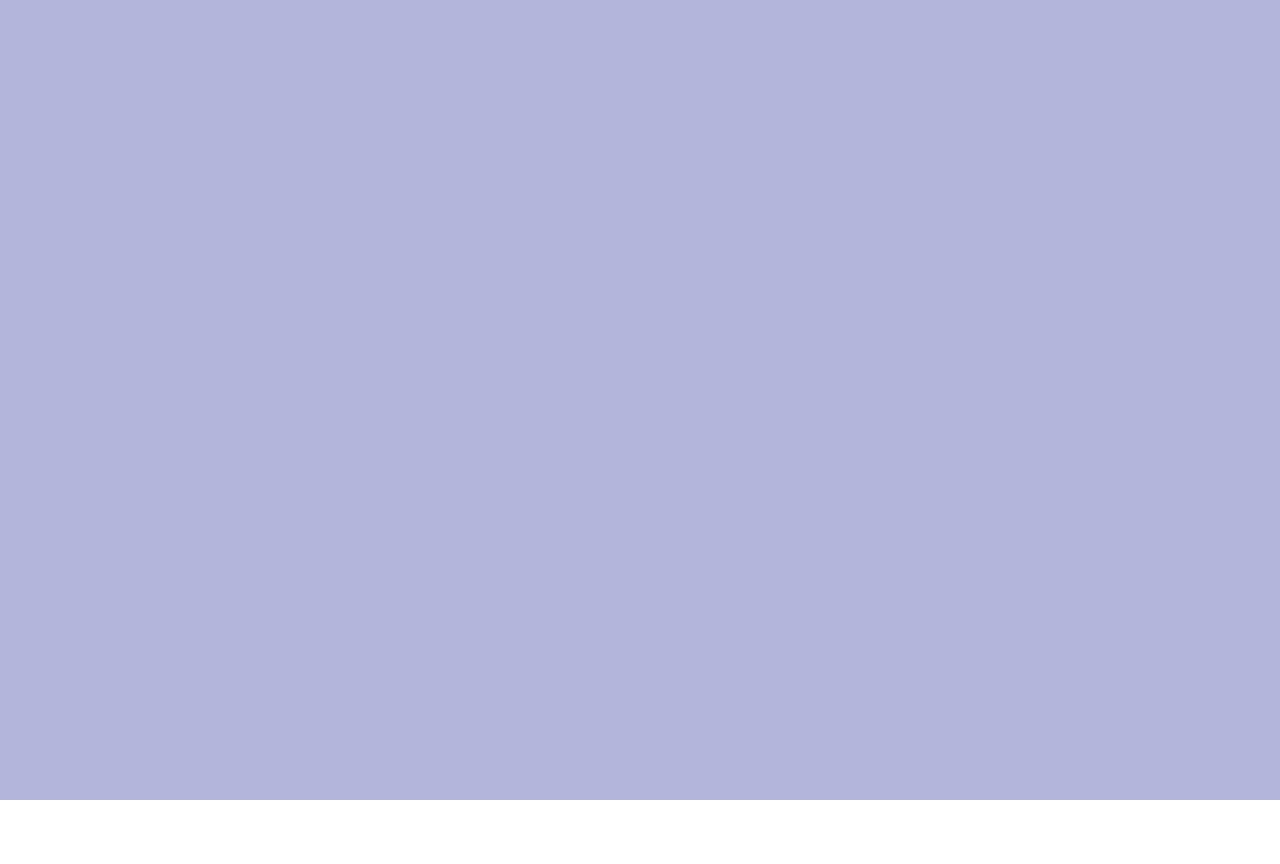
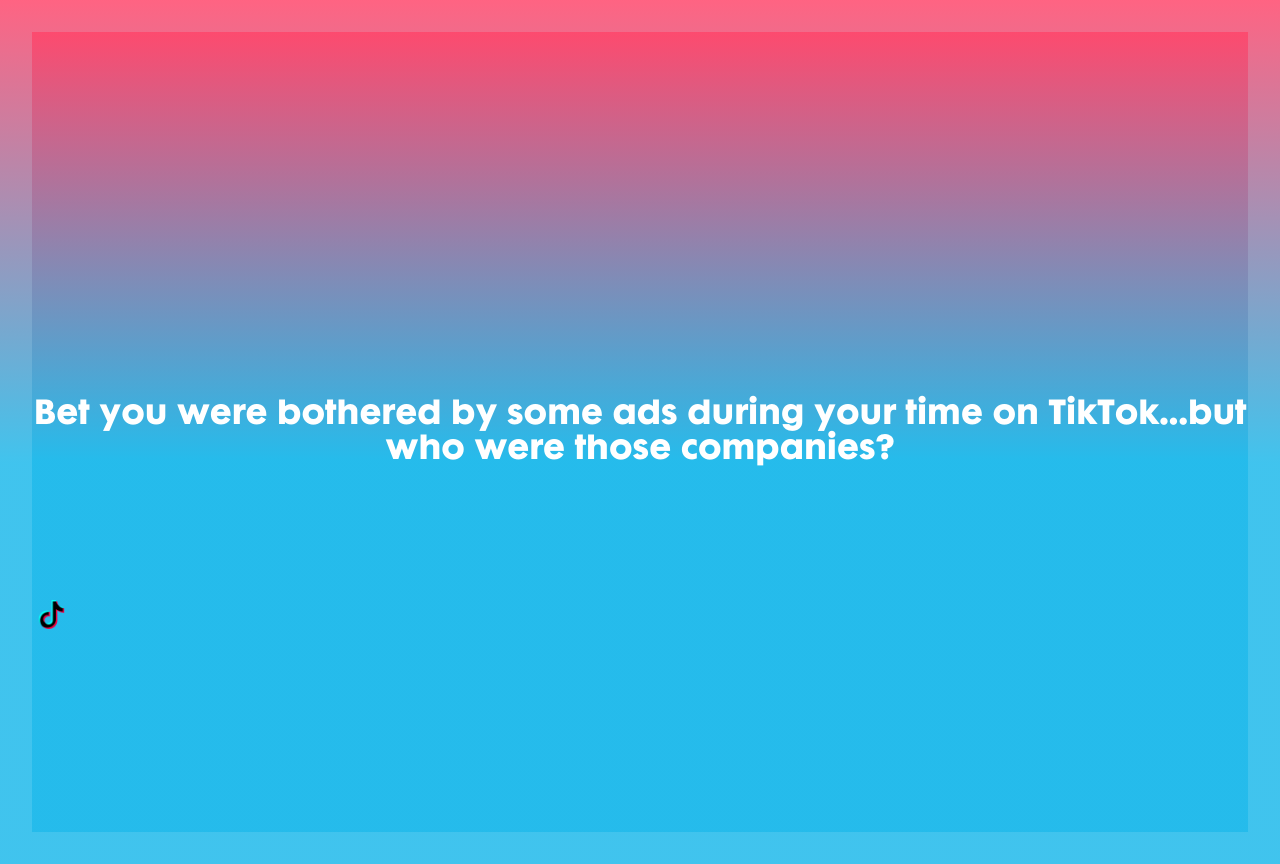
Before and after one commit to melisilva/TikTok_Wrap, a Vue app in the folder frontend/my-vue-app/: page /ads-message in a window 1280 px wide. Before the commit this address had no page. Before the commit the page ends 800 px from the top, so only its background shows below. Built offline with nearby package versions, Linux system fonts and the light colour scheme.

Commit message:
Ads Message (still needs work)
It has a weird border

```diff
--- a/frontend/my-vue-app/src/router/index.js
+++ b/frontend/my-vue-app/src/router/index.js
@@ -8,6 +8,26 @@ const router = createRouter({
       name: 'top_history_creators',
       component: () => import('../views/TopHistoryCreators.vue')
     },
+    {
+      path: '/ads-message',
+      name: 'ads_message',
+      component: () => import('../views/AdsMessage.vue')
+    },
+    {
+      path: '/top-ads-creators',
+      name: 'top_ads_creators',
+      component: () => import('../views/TopAdCreators.vue')
+    },
+    {
+      path: '/minutes',
+      name: 'minutes',
+      component: () => import('../views/Minutes.vue')
+    },
+    {
+      path: '/timeofday',
+      name: 'timeofday',
+      component: () => import('../views/TimeOfDay.vue')
+    }
   ]
 })
 
--- a/frontend/my-vue-app/src/style.css
+++ b/frontend/my-vue-app/src/style.css
@@ -26,9 +26,8 @@ body{
   margin: 0;
   display: flex;
   place-items: center;
-  min-width: 320px;
   min-height: 100vh;
-  background-color: #b4b5db;
+  background: linear-gradient(180deg, rgba(255, 68, 105, 0.83) 0%,rgba(33, 186, 235, 0.86) 53.5416305065155%);
 }
 
 h1 {
@@ -183,4 +182,16 @@ button:focus-visible {
   left: 227.17px;
   display: flex;
   align-items: center;
+  justify-content: center
+}
+
+.ads-message{
+  color: #ffffff;
+  text-align: center;
+  font-family: 'futura-maxi-cg-bold';
+  font-size: 32px;
+  line-height: 35.5px;
+  position: relative;
+  display: flex;
+  align-items: center;
   justify-content: center}
--- /dev/null
+++ b/frontend/my-vue-app/src/views/AdsMessage.vue
@@ -0,0 +1,9 @@
+<template>
+    <body>
+        <img class="tik-tok-logo" src="../assets/images/tiktok-logo.png" />
+        <div class="ads-message">
+            Bet you were bothered by some ads during your time on TikTok...but who were those companies?
+        </div>
+
+    </body>
+</template>
--- /dev/null
+++ b/frontend/my-vue-app/src/views/Minutes.vue
@@ -0,0 +1,3 @@
+<template>
+    <h1> Minutes</h1>
+</template>
--- /dev/null
+++ b/frontend/my-vue-app/src/views/TimeofDay.vue
@@ -0,0 +1,3 @@
+<template>
+    <h1> Time of Day</h1>
+</template>
--- /dev/null
+++ b/frontend/my-vue-app/src/views/TopAdCreators.vue
@@ -0,0 +1,3 @@
+<template>
+    <h1>Top Ad Creators</h1>
+</template>
--- a/frontend/my-vue-app/src/views/TopHistoryCreators.vue
+++ b/frontend/my-vue-app/src/views/TopHistoryCreators.vue
@@ -1,5 +1,4 @@
 <template>
- <body id="top-creator-history">
      <div class="top-history-creators" > Your Top 5 Watched Creators</div>
      <img class="tik-tok-logo" src="../assets/images/tiktok-logo.png" />
      <div class="side-by-side-chart">
@@ -18,5 +17,4 @@
     <div class="rectangle" id="rect-14"></div>
      </div>
 
- </body>
 </template>
```
